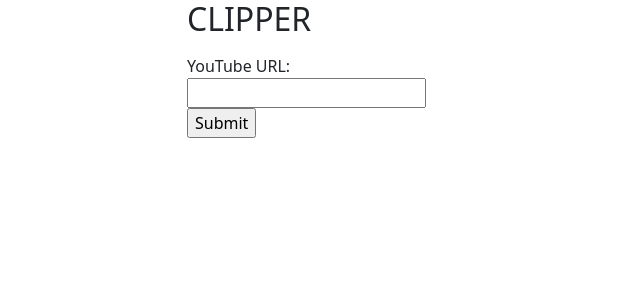
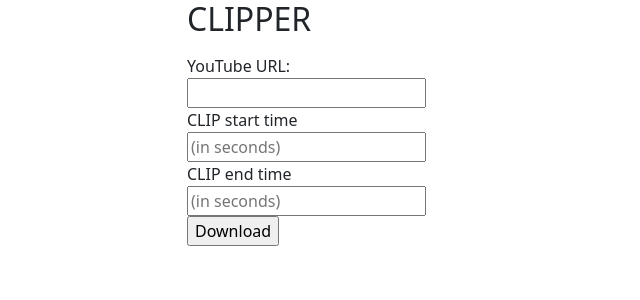
Before and after one commit to fitahw/funiWEB, a Django app: page / in a window 1280 px wide. Shown: the top 300 px of the page, without its empty margins (0-640 px from the left). Run offline with Django 4.2, Linux system fonts and the light colour scheme.

Commit message:
clip time specifying functionality; clip deletion after download

```diff
--- a/funiWEB/clipper/views.py
+++ b/funiWEB/clipper/views.py
@@ -1,18 +1,30 @@
 from django.shortcuts import render
 from django.http import JsonResponse, FileResponse
 import yt_dlp
+from yt_dlp.utils import download_range_func
 import os
+import subprocess
+import multitasking
+import time
 # Create your views here.
 
 
 def index(request):
     return render(request, 'clipper.html')
 
-
+@multitasking.task
 def ajaxData(request):
     if request.method == "POST":
         url = request.POST.get('YTurl')
-        urlHash = url[32:]
+        urlHash = request.POST.get('uqUrl')
+        time1 = request.POST.get('time1')
+        time2 = request.POST.get('time2')
+        path = f'clips/{urlHash}.mp4'
+        @multitasking.task
+        def deleteClip():
+            time.sleep(380)
+            os.remove(path)
+
         ''''
         with yt_dlp.YoutubeDL() as ydl:
             info_dict = ydl.extract_info(url, download=False)
@@ -20,13 +32,12 @@
             filename = "_".join(filenameDirt.split())
         '''
 
-        path = f'clips/{urlHash}.mp4'
         ydl_opts = {
             'outtmpl': path,
             'format': 'b',
             'verbose': True,
-            # 'download_ranges': download_range_func(None, [(time1, time2)]),
-            #'force_keyframes_at_cuts': True,
+            'download_ranges': download_range_func(None, [(time1, time2)]),
+            'force_keyframes_at_cuts': True,
             'postprocessors': [{
                 'key': 'FFmpegVideoConvertor',
                 'preferedformat': 'mp4'
@@ -38,7 +49,42 @@
                 ydl.download(url)
             except:
                 print('Error in downloading video')
-                return JsonResponse({'success': False})
+                try:
+                    ydl_opts_v = {
+                        'outtmpl': path[:-4] + '_v.mp4',
+                        'format': '299',
+                        'download_ranges': download_range_func(None, [(time1, time2)]),
+                        'force_keyframes_at_cuts': True,
+                        'postprocessors': [{
+                            'key': 'FFmpegVideoConvertor',
+                            'preferedformat': 'mp4'
+                        }]
+                    }
+
+                    ydl_opts_a = {
+                        'outtmpl': path[:-4] + '_a',
+                        'format': '251',
+                        'download_ranges': download_range_func(None, [(time1, time2)]),
+                        'force_keyframes_at_cuts': True,
+                        'postprocessors': [{
+                            'key': 'FFmpegExtractAudio'
+                        }, {
+                            'key': 'FFmpegFixupM4a'
+                        }]
+                    }
+
+                    ydlV = yt_dlp.YoutubeDL(ydl_opts_v)
+                    ydlA = yt_dlp.YoutubeDL(ydl_opts_a)
+                    file = ydlV.download(url)
+                    file2 = ydlA.download(url)
+
+                    commannd = f"ffmpeg -i {path[:-4] + '_v.mp4'} -i {path[:-4] + '_a.opus'} -c:v copy -c copy {path}"
+                    subprocess.call(commannd, shell=True, cwd='')
+
+                    os.remove(path[:-4] + '_v.mp4')
+                    os.remove(path[:-4] + '_a.opus')
+                except:
+                    return JsonResponse({'success': False})
 
             if os.path.exists(path):
                 print('Video already downloaded')
--- a/requirements.txt
+++ b/requirements.txt
@@ -1 +1,2 @@
 Django==4.2.11
+multitasking==0.0.11
--- a/templates/clipper.html
+++ b/templates/clipper.html
@@ -28,7 +28,13 @@
                         <label for="url">YouTube URL:</label><br>
                         <input type="text" id="url-input" name="url"><br>
 
-                        <input type="submit" value="Submit">
+                        <label for="time1">CLIP start time</label><br>
+                        <input type="number" id="time1-input" name="time1" placeholder="(in seconds)"><br>
+
+                        <label for="time2">CLIP end time</label><br>
+                        <input type="number" id="time2-input" placeholder="(in seconds)"><br>
+
+                        <input type="submit" value="Download">
                     </form>
                 </div>
             </div>
@@ -42,14 +48,20 @@
                 $('#clipper-form').on('submit', function (event) {
                     event.preventDefault();
                     var urlQuery = $('#url-input').val();
-                    var hashUrl = urlQuery.slice(32);
+                    var time1Query = $('#time1-input').val();
+                    var time2Query = $('#time2-input').val();
+                    var uqUrlQuery = urlQuery.slice(32);
                     console.log(urlQuery)
 
                     $.ajax({
                         type: "POST",
                         headers: {'X-CSRFToken': CSRF},
                         url: "{% url 'ajaxData' %}",
-                        data: {'YTurl': urlQuery},
+                        data: {
+                            'YTurl': urlQuery,
+                            'uqURL': uqUrlQuery,
+                            'time1': time1Query,
+                            'time2': time2Query},
                         xhrFields: {responseType: 'blob'},
                         success: function (response) {
                                         // Create a Blob from the response data
@@ -61,7 +73,7 @@
                             // Create an anchor element to trigger the download
                             var a = document.createElement('a');
                             a.href = url;
-                            a.download = `${hashUrl}.mp4`; // Specify the filename
+                            a.download = `${uqUrl}.mp4`; // Specify the filename
 
                             // Append the anchor element to the document body and trigger the click event
                             document.body.appendChild(a);
@@ -70,7 +82,7 @@
                             // Cleanup: Revoke the URL object to release the resources
                             window.URL.revokeObjectURL(url);
                         },
-                        error: function(xhr, status, error) {
+                        error: function(status, error) {
                             console.error('Error:', error);
                         }
                     });
```
